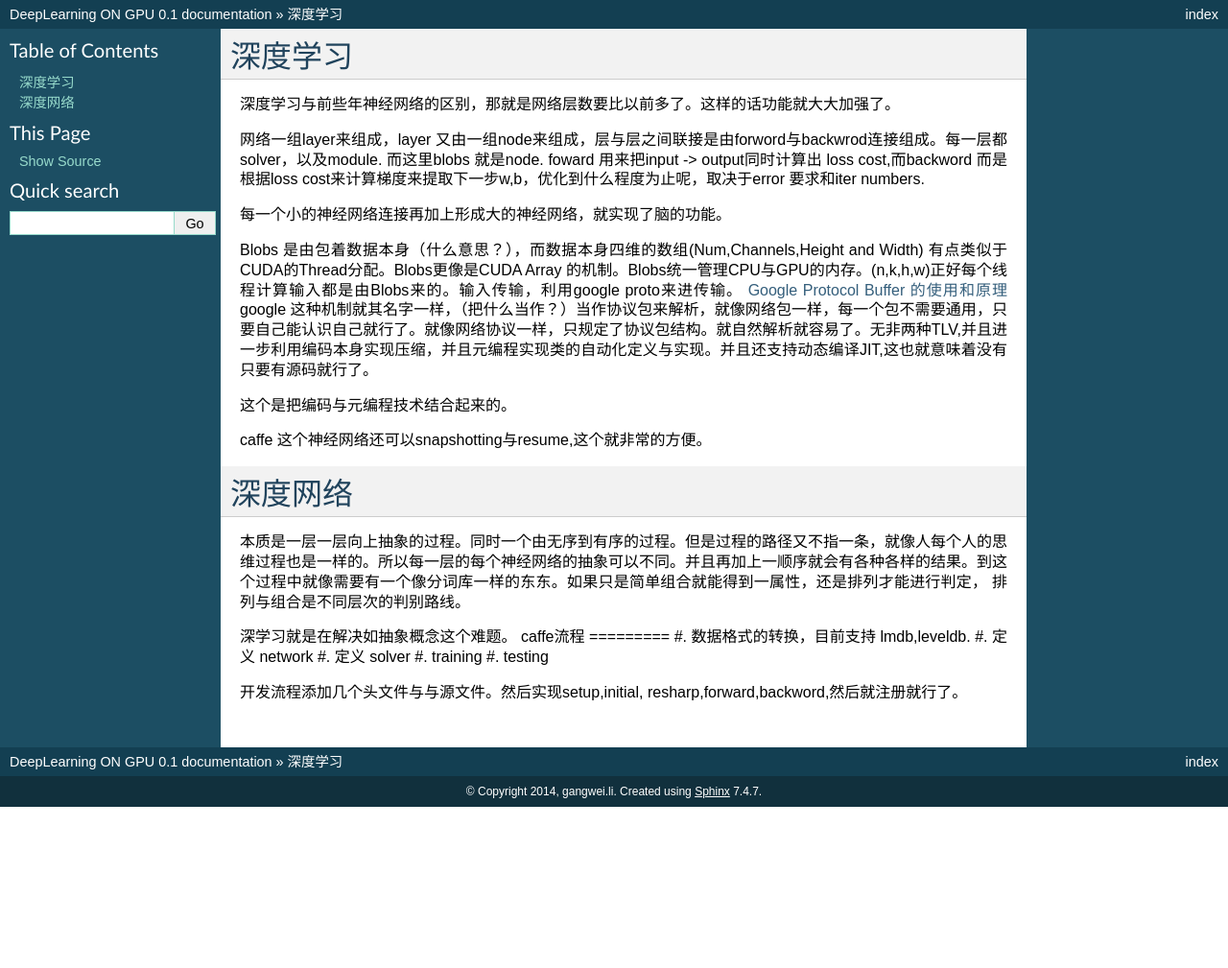
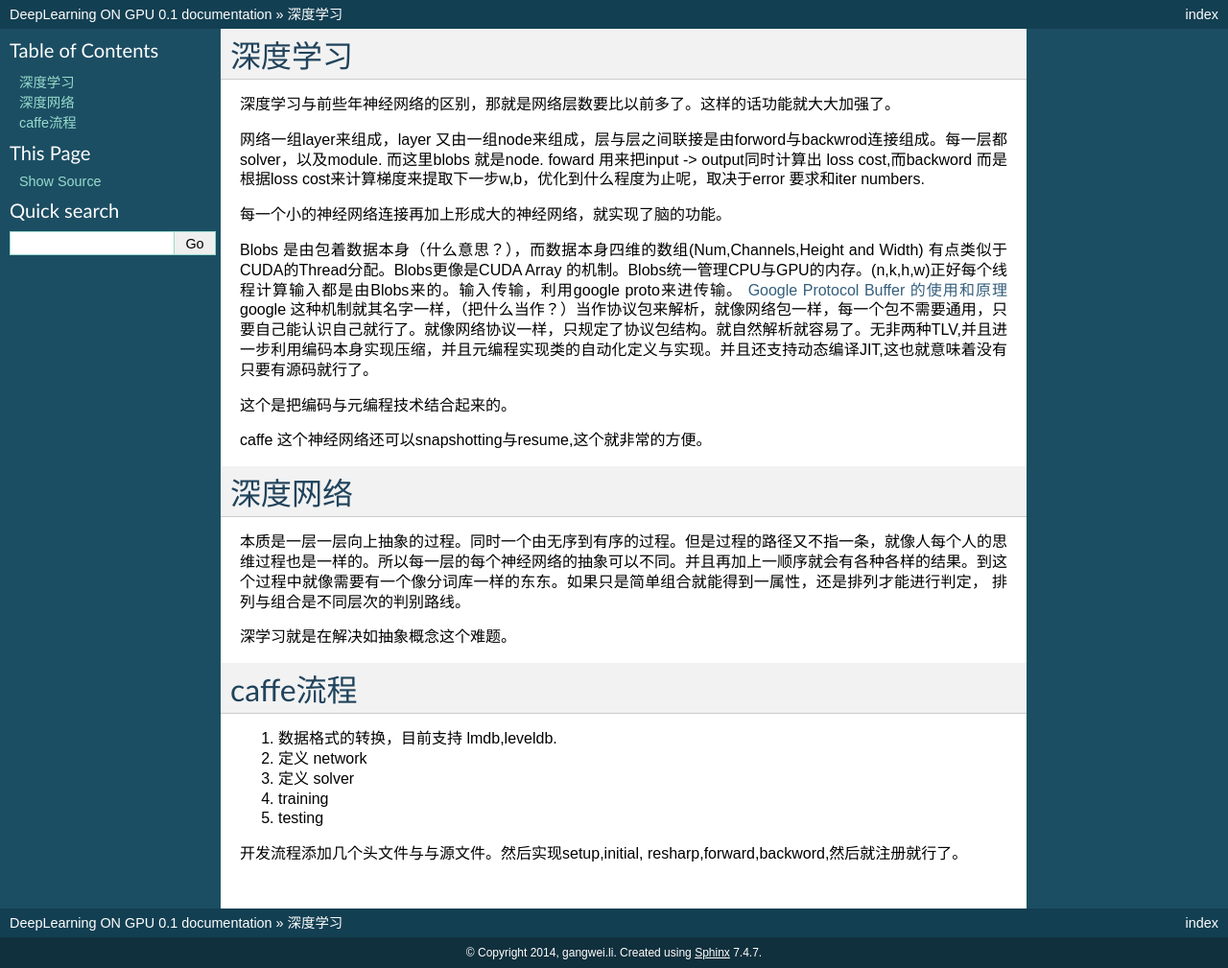
Before and after one commit to gwli/DeepLearningOnGPU, a Sphinx documentation site: the page built from source/basicConcept/CaffeBasic.rst, in a window 1280 px wide. Shown: the whole page at 96% size. Built offline with Sphinx 7.4.7, drawn with Linux system fonts in a browser that asks for light colours; before the commit the page ends 900 px from its top, so only the background shows below that.

Commit message:
修改了公式格式

```diff
--- a/source/basicConcept/CaffeBasic.rst
+++ b/source/basicConcept/CaffeBasic.rst
@@ -19,8 +19,10 @@
 本质是一层一层向上抽象的过程。同时一个由无序到有序的过程。但是过程的路径又不指一条，就像人每个人的思维过程也是一样的。所以每一层的每个神经网络的抽象可以不同。并且再加上一顺序就会有各种各样的结果。到这个过程中就像需要有一个像分词库一样的东东。如果只是简单组合就能得到一属性，还是排列才能进行判定， 排列与组合是不同层次的判别路线。
 
 深学习就是在解决如抽象概念这个难题。
+
 caffe流程
 =========
+
 #. 数据格式的转换，目前支持 lmdb,leveldb.
 #. 定义 network
 #. 定义 solver
--- a/source/basicConcept/introduction.rst
+++ b/source/basicConcept/introduction.rst
@@ -22,7 +22,6 @@
 #. 神经输出按照激活（fire）和不激活两种选择。
 
 .. math::
-
    \begin{figure}[htp!]
      \centering
      \includegraphics[width=6cm]{NN.jpg}\\
@@ -129,7 +128,7 @@
 
 
 
-后向传导算法}
+后向传导算法
 
 .. math::
 
```
Also changed, not shown: source/basicConcept/RBM.rst (+7 -7 lines).
